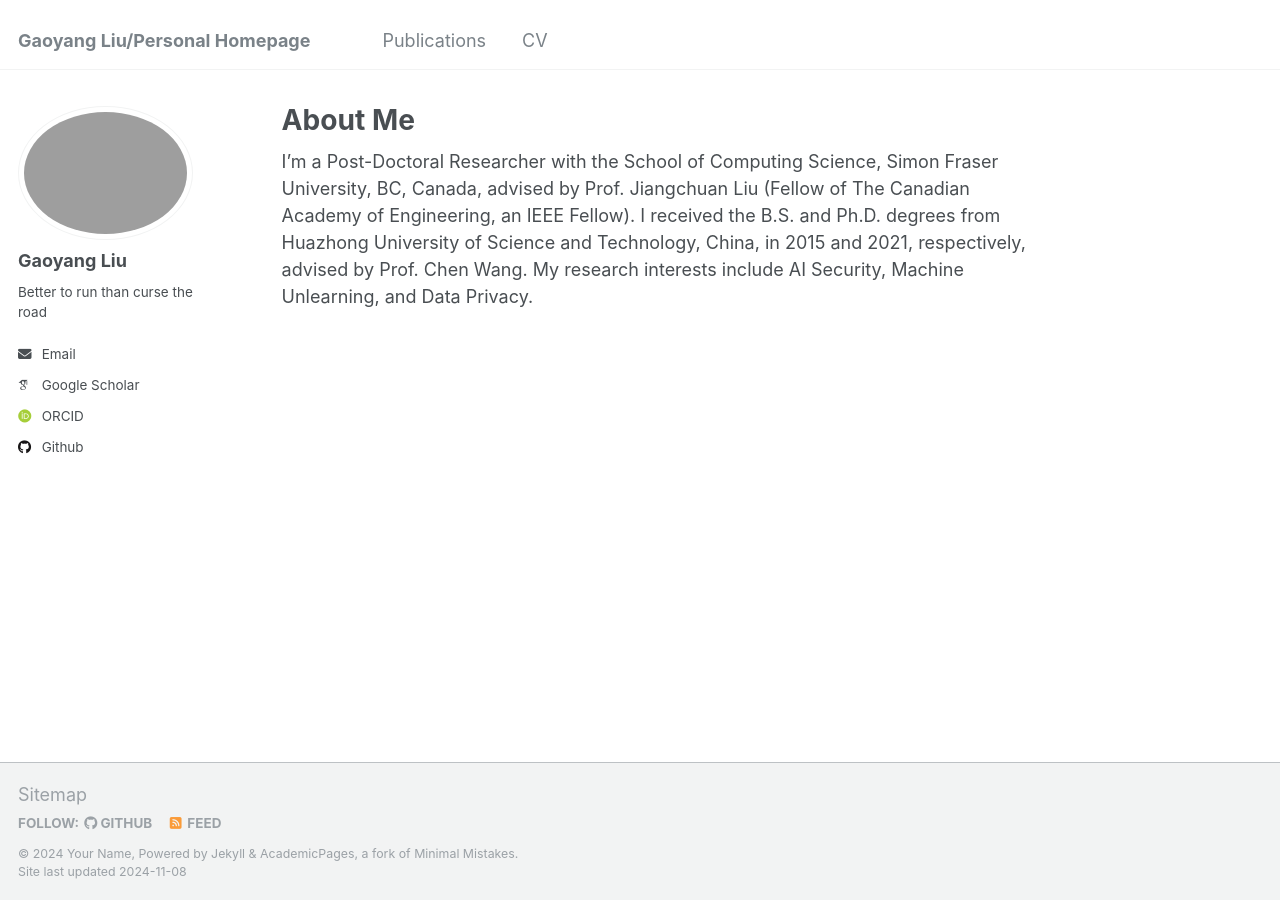
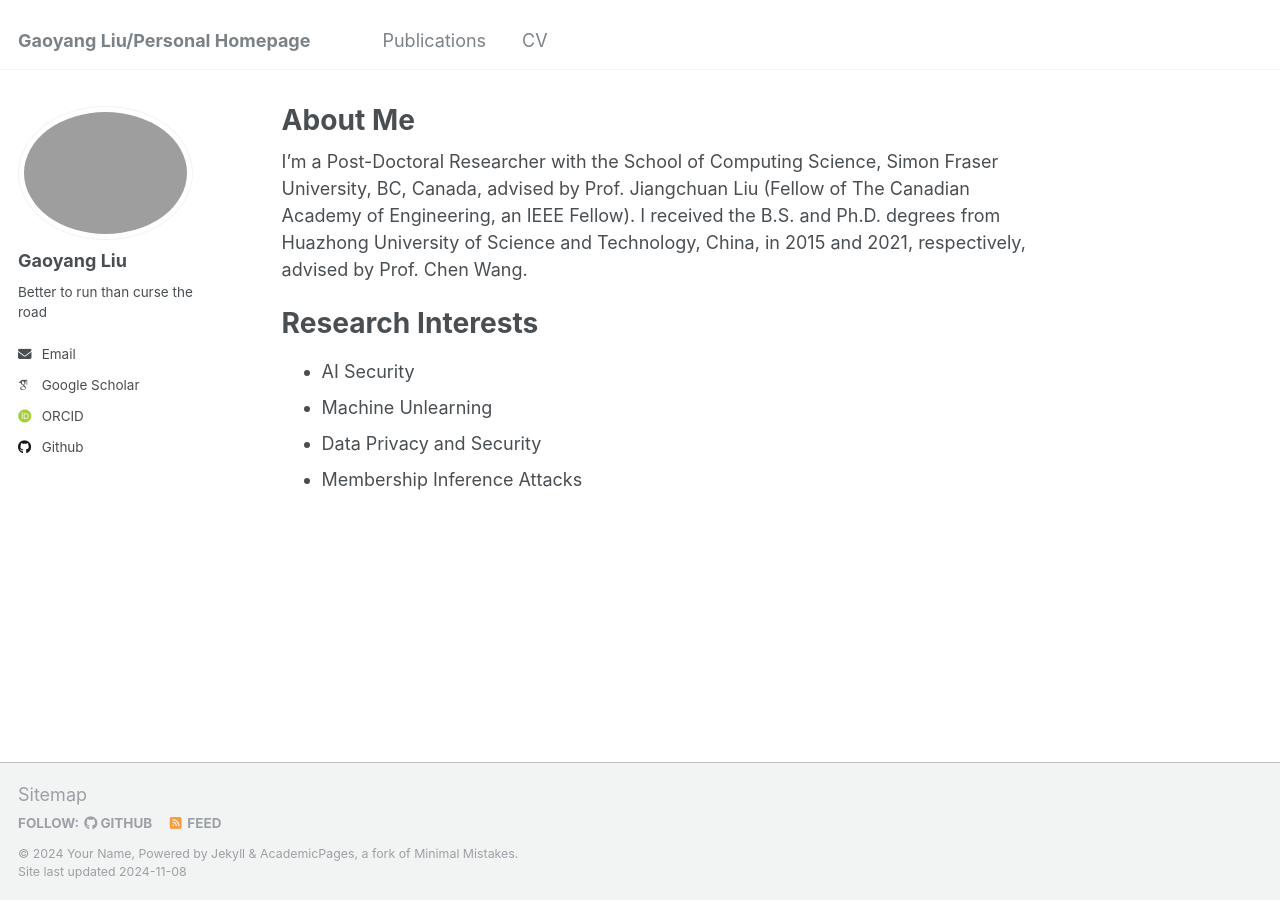
Before and after one commit to gyliu1991/gyliu1991.github.io, a Jekyll site: the page built from _pages/about.md, in a window 1280 px wide. Built offline with Jekyll 4.4.1, drawn with Linux system fonts in a browser that asks for light colours; some web fonts are replaced.

Commit message:
Update about.md

```diff
--- a/_pages/about.md
+++ b/_pages/about.md
@@ -7,4 +7,11 @@ redirect_from:
   - /about.html
 ---
 
-I'm a Post-Doctoral Researcher with the School of Computing Science, Simon Fraser University, BC, Canada, advised by Prof. Jiangchuan Liu (Fellow of The Canadian Academy of Engineering, an IEEE Fellow). I received the B.S. and Ph.D. degrees from Huazhong University of Science and Technology, China, in 2015 and 2021, respectively, advised by Prof. Chen Wang. My research interests include AI Security, Machine Unlearning, and Data Privacy.
+I'm a Post-Doctoral Researcher with the School of Computing Science, Simon Fraser University, BC, Canada, advised by Prof. Jiangchuan Liu (Fellow of The Canadian Academy of Engineering, an IEEE Fellow). I received the B.S. and Ph.D. degrees from Huazhong University of Science and Technology, China, in 2015 and 2021, respectively, advised by Prof. Chen Wang.
+
+Research Interests
+====
+* AI Security
+* Machine Unlearning
+* Data Privacy and Security
+* Membership Inference Attacks
```
